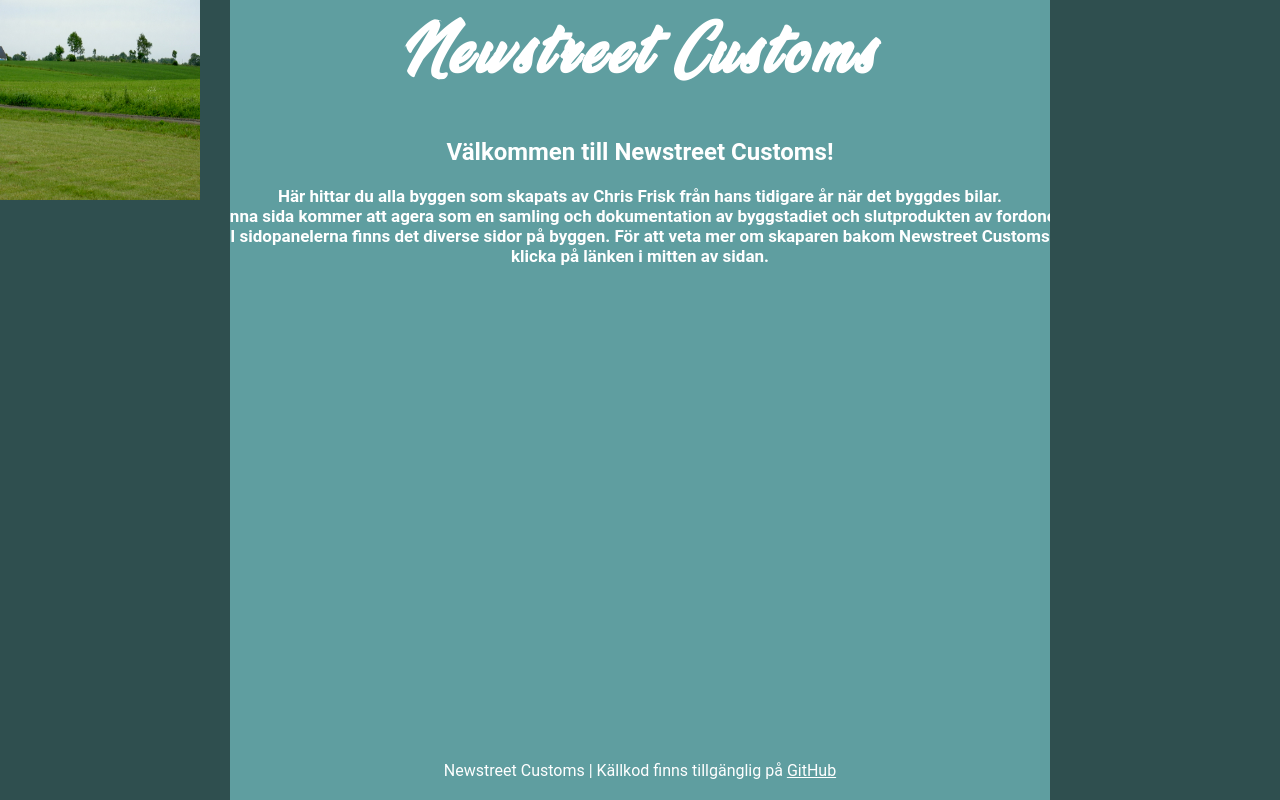
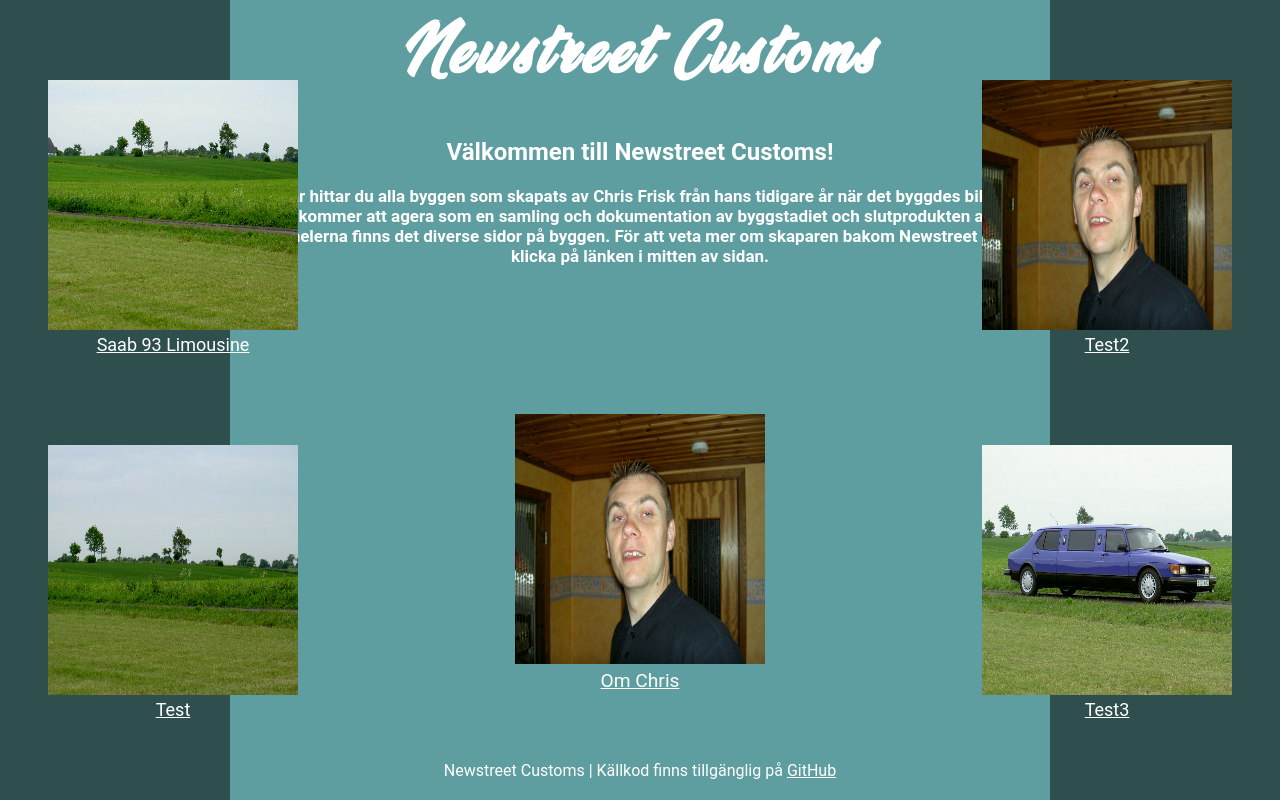
Before and after one commit to Stronkness/newstreet-customs, a React (Create React App) app: page / in a window 1280 px wide. Built offline with nearby package versions, Linux system fonts and the light colour scheme.

Commit message:
Add links and photos on frontpage
No links in Router works at this time, will rearange the elements and
hopefully get Router to work with Routes and Links. Keep in mind to make
a home page directory and at the same time fix HANDLE-ALL functionality
for non-existing links

```diff
--- a/src/App.js
+++ b/src/App.js
@@ -2,12 +2,16 @@ import React from "react";
 import Header from "./Header";
 import StartPagePanel from "./StartPagePanel";
 import Footer from "./Footer";
-import { BrowserRouter, Routes, Route } from "react-router-dom";
-
-import Saab93 from "./Saab93";
+import { BrowserRouter, Routes, Route, Link } from "react-router-dom";
 
 import './css/App.css';
 import './css/BlackBarPanel.css';
+import './css/StartPagePanelCars.css';
+
+import saab93 from './saab-finished/PICT0546.JPG';
+import test from './saab-finished/PICT0547.JPG';
+import test2 from './saab-finished/PICT0548.JPG';
+import test3 from './saab-finished/PICT0549.JPG';
 
 /*
 TODO:
@@ -23,14 +27,47 @@ function App() {
     return (
         <BrowserRouter>
             <div className="blackbarpanel left-panel">
-                <Saab93/>
+                <div className="paneltextalignment topcar left">
+                    <Link to="/saab93-limousine">
+                        <img src={saab93} height={250} width={250}/>
+                        <br/>
+                        Saab 93 Limousine
+                    </Link>
+                </div>
+
+                <div className="paneltextalignment bottomcar left">
+                    <Link to="/test">
+                        <img src={test} height={250} width={250}/>
+                        <br/>
+                        Test
+                    </Link>
+                </div>
             </div>
-            <div className="blackbarpanel right-panel">
 
+            <div className="paneltextalignment blackbarpanel right-panel">
+                <div className="topcar right">
+                    <Link to="/test2">
+                        <img src={test2} height={250} width={250}/>
+                        <br/>
+                        Test2
+                    </Link>
+                </div>
+
+                <div className="paneltextalignment bottomcar right">
+                <Link to="/test3">
+                        <img src={test3} height={250} width={250}/>
+                        <br/>
+                        Test3
+                    </Link>
+                </div>
             </div>
             <Header/>
             <StartPagePanel/>
             <Footer/>
+
+            {/* <Routes>
+                <Route exact path='/saab93-limousine' element={<Footer/>}/>
+            </Routes> */}
         </BrowserRouter>
     );
 }
--- a/src/Saab93.js
+++ /dev/null
@@ -1,13 +0,0 @@
-import React from "react";
-
-import test from './saab-finished/PICT0546.JPG';
-
-function Saab93() {
-    return(
-        <div>
-            <img src={test} height={200} width={200}/>
-        </div>
-    );
-}
-
-export default Saab93;
--- a/src/StartPagePanel.js
+++ b/src/StartPagePanel.js
@@ -1,4 +1,7 @@
 import React from "react";
+import { Link } from "react-router-dom";
+
+import chris from './saab-finished/PICT0548.JPG';
 
 import './css/StartPagePanel.css';
 
@@ -15,6 +18,15 @@ function StartPagePanel(){
                     <br/>
                     klicka på länken i mitten av sidan.
                 </h3>
+                <br/>
+
+                <div className="founder">
+                    <Link to="/chris">
+                        <img src={chris} height={250} width={250}/>
+                        <br/>
+                        Om Chris
+                    </Link>
+                </div>
             </div>
         </div>
     );
--- a/src/css/StartPagePanel.css
+++ b/src/css/StartPagePanel.css
@@ -12,3 +12,8 @@ html, body {
 .smallerfont {
     font-size: 17px;
 }
+
+.founder {
+    padding-top: 7rem;
+    font-size: larger;
+}
--- /dev/null
+++ b/src/css/StartPagePanelCars.css
@@ -0,0 +1,22 @@
+.paneltextalignment {
+    text-align: center;
+    font-size: large;
+}
+
+.topcar {
+    top: 5rem;
+    position: absolute;
+}
+
+.left {
+    left: 3rem;
+}
+
+.right {
+    right: 3rem;
+}
+
+.bottomcar {
+    bottom: 5rem;
+    position: absolute;
+}
```
